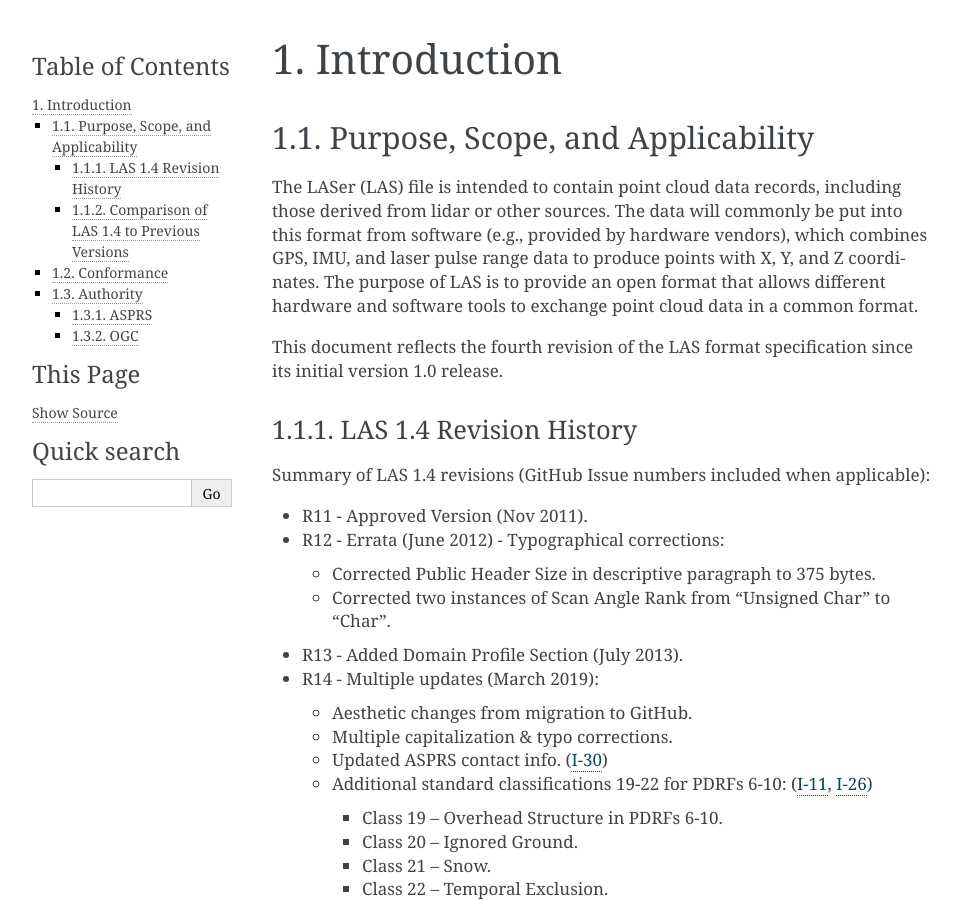
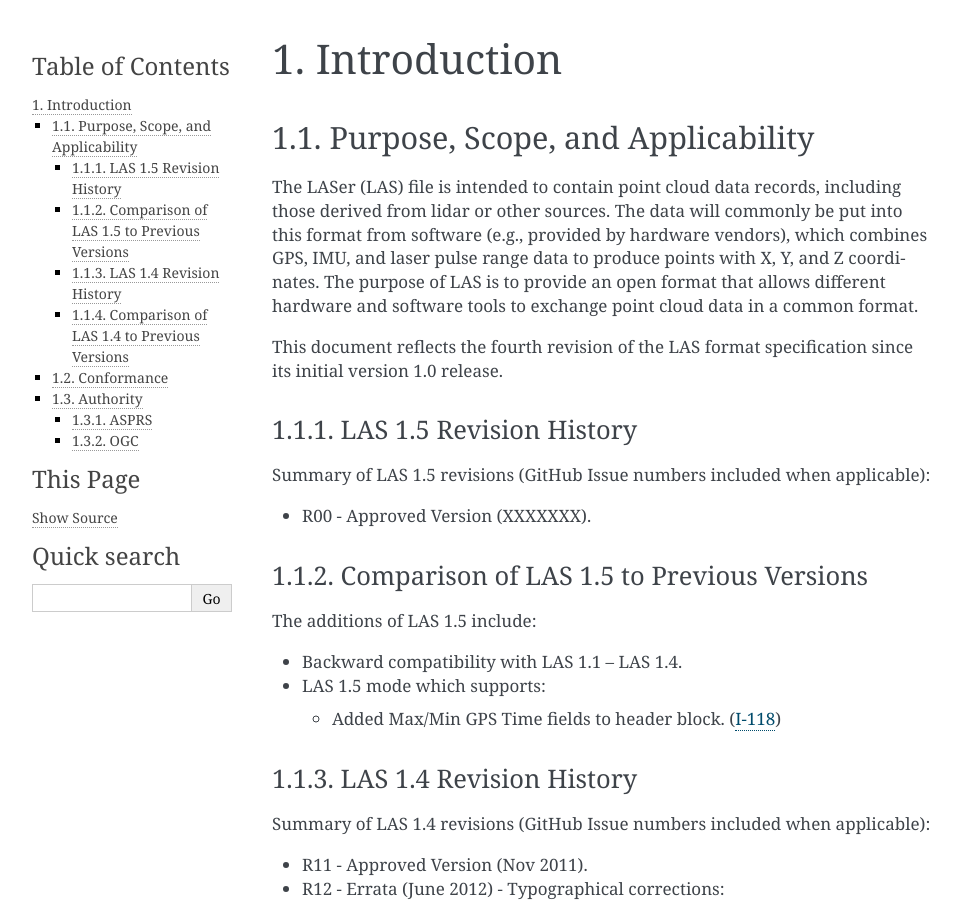
Before and after one commit to ASPRSorg/LAS, a Sphinx documentation site: the page built from source/01_intro.txt, in a window 1280 px wide and 900 px high. Shown: the whole window, without its empty margins (148-1108 px from the left). Built offline with Sphinx 7.4.7, drawn with Linux system fonts in a browser that asks for light colours.

Commit message:
Added Min/Max GPS Time to header block. (#118) Began work on LAS 1.5 introductory sections. (#131)

```diff
--- a/source/01_intro.txt
+++ b/source/01_intro.txt
@@ -15,6 +15,25 @@ exchange point cloud data in a common format.
 This document reflects the fourth revision of the LAS format specification
 since its initial version 1.0 release.
 
+
+LAS 1.5 Revision History
+~~~~~~~~~~~~~~~~~~~~~~~~~~~~~~~~~~~~~~~~~~~~~~~~~~~~~~~~~~~~~~~~~~~~~~~~~~~~~~~~
+
+Summary of LAS 1.5 revisions (GitHub Issue numbers included when applicable):
+
+* R00 - Approved Version (XXXXXXX).
+
+
+Comparison of LAS 1.5 to Previous Versions
+~~~~~~~~~~~~~~~~~~~~~~~~~~~~~~~~~~~~~~~~~~~~~~~~~~~~~~~~~~~~~~~~~~~~~~~~~~~~~~~~
+
+The additions of LAS 1.5 include:
+
+* Backward compatibility with LAS 1.1 – LAS 1.4.
+* LAS 1.5 mode which supports:
+
+  * Added Max/Min GPS Time fields to header block.
+    (`I-118 <https://github.com/ASPRSorg/LAS/issues/118>`_)
 
 LAS 1.4 Revision History
 ~~~~~~~~~~~~~~~~~~~~~~~~~~~~~~~~~~~~~~~~~~~~~~~~~~~~~~~~~~~~~~~~~~~~~~~~~~~~~~~~
```
Also changed, not shown: 1 other file.
